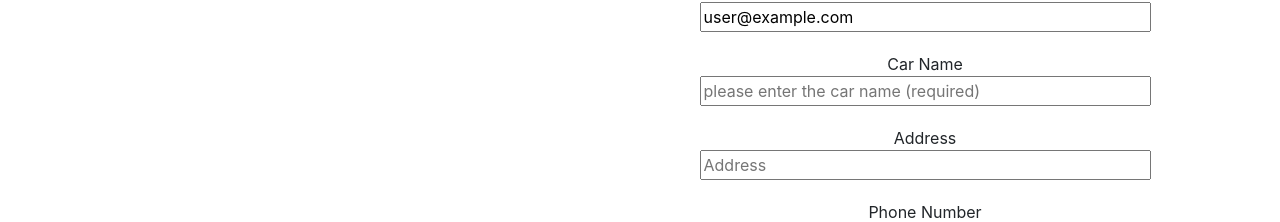
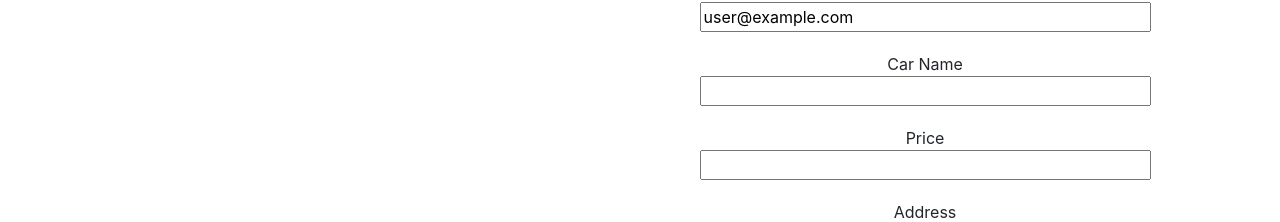
Before and after one commit to rezbd/antique-cars-client-side, a React (Create React App) app: page /booking/1 in a window 1280 px wide. Shown: the part 234-456 px from the top of the page. Built offline with nearby package versions, Linux system fonts and the light colour scheme; no server answers; sample sign-in values are in the browser's storage.

Commit message:
resolved hookform issue with meet, rest and stackoverflow

```diff
--- a/src/Pages/Booking/Booking/Booking.js
+++ b/src/Pages/Booking/Booking/Booking.js
@@ -15,8 +15,9 @@ const Booking = () => {
     useEffect(() => {
         fetch(`http://localhost:5000/services/${serviceId}`)
             .then(res => res.json())
-            .then(data => setService(data));
-    }, [])
+            .then(data => setService(data))
+            .then(data => reset(data))
+    }, [reset, serviceId])
 
     // codes to submit form data
     const onSubmit = data => {
@@ -60,7 +61,9 @@ const Booking = () => {
                         <input defaultValue={user.email} {...register("email", { required: true })} />
                         {errors.email && <span className="error">This field is required</span>}
                         <label>Car Name</label>
-                        <input placeholder="please enter the car name (required)" defaultValue="" {...register("carName", { required: true })} />
+                        <input defaultValue={service.carName} {...register("carName", { required: true })} />
+                        <label>Price</label>
+                        <input defaultValue={service.price} {...register("price", { required: true })} />
                         <label>Address</label>
                         <input placeholder="Address" defaultValue="" {...register("address")} />
                         <label>Phone Number</label>
```
